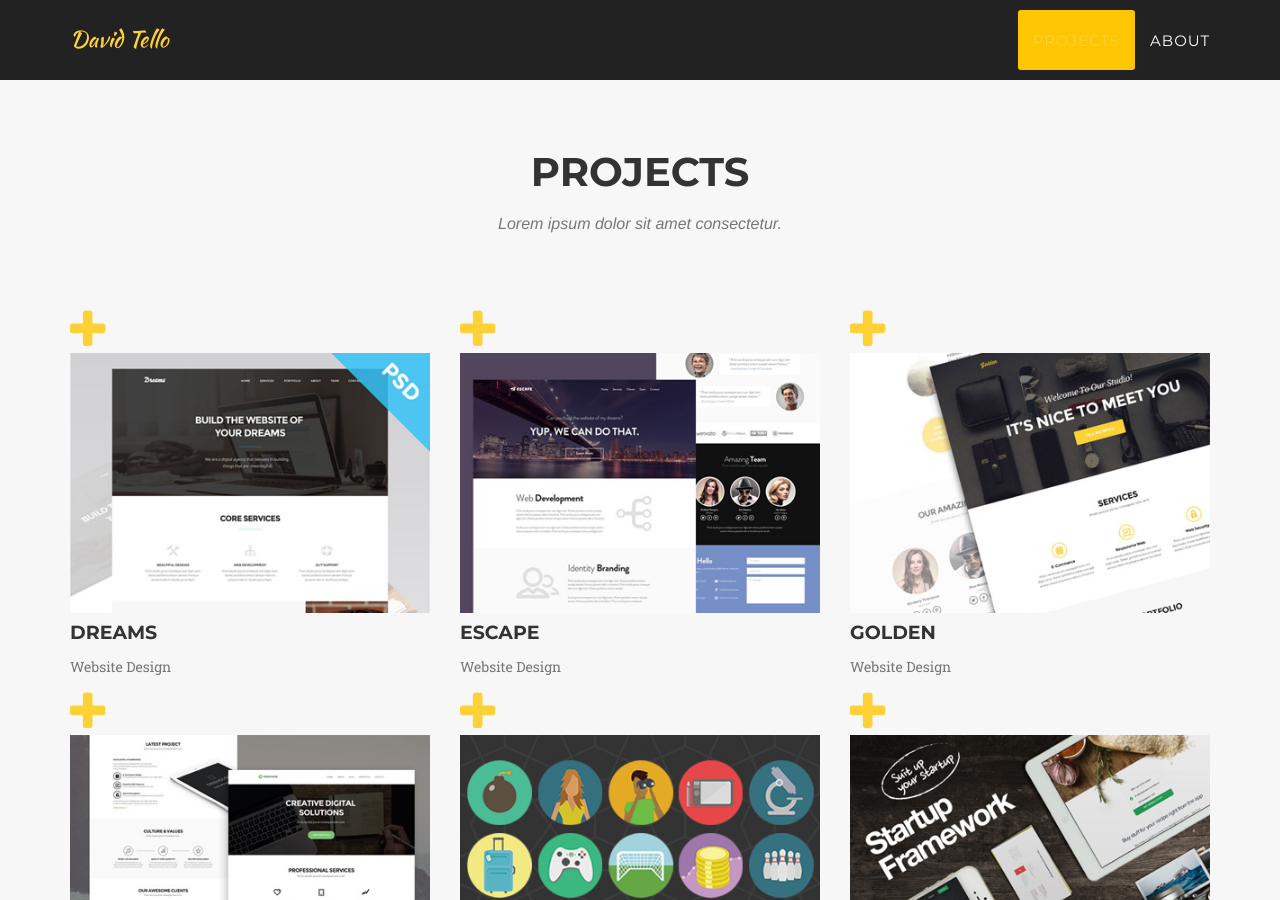
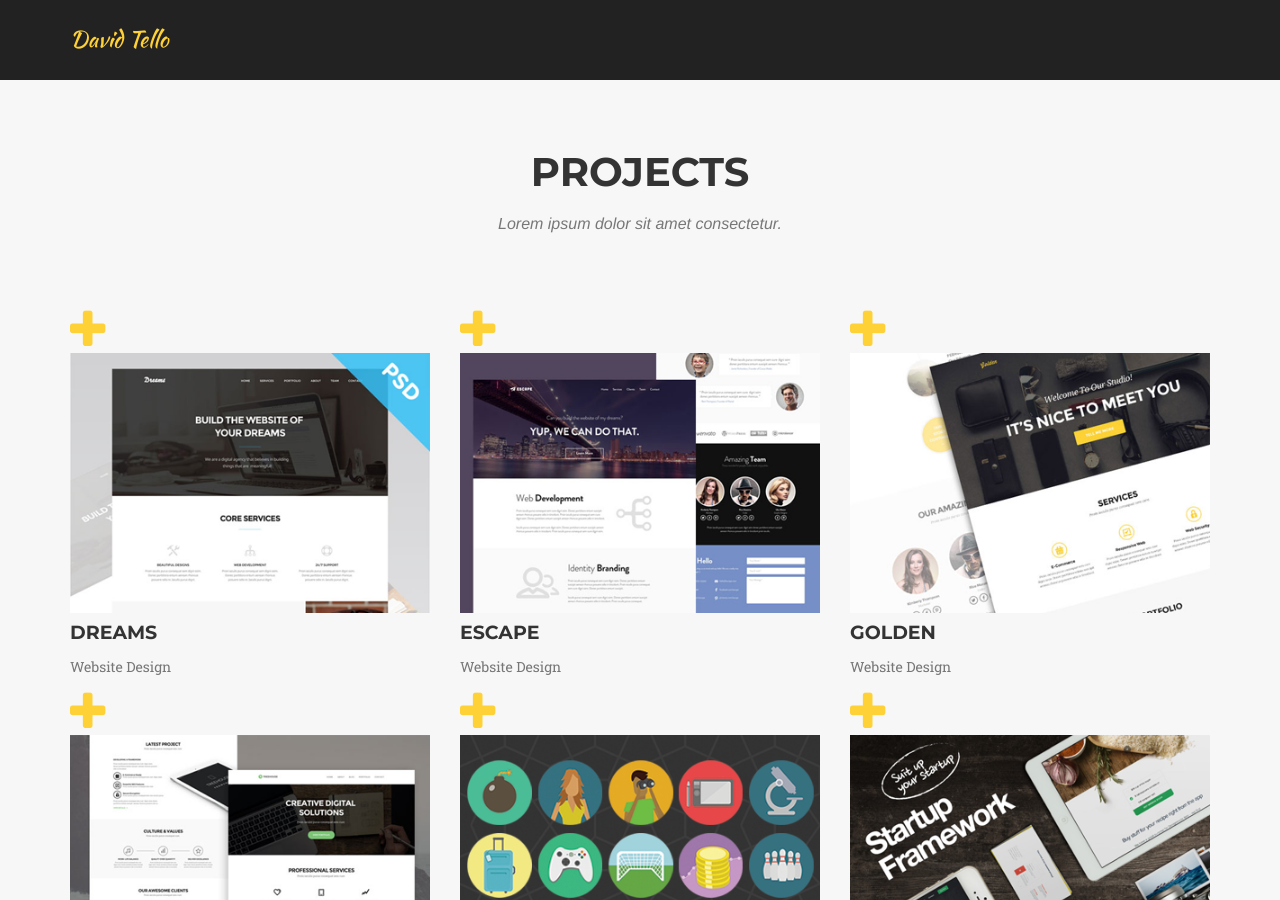
Before and after one commit to DavidTello1/Portfolio, a Jekyll site: the page built from index.html, in a window 1280 px wide and 900 px high. Built offline with Jekyll 4.4.1, drawn with Linux system fonts in a browser that asks for light colours; some web fonts are replaced.

Commit message:
Update header.html

```diff
--- a/_includes/header.html
+++ b/_includes/header.html
@@ -18,10 +18,10 @@
                     <li class="hidden">
                         <a href="#page-top"></a>
                     </li>
-                    <li>
+                    <li class="hidden">
                         <a class="page-scroll" href="#projects">Projects</a>
                     </li>
-                    <li>
+                    <li class="hidden">
                         <a class="page-scroll" href="#about">About</a>
                     </li>
                 </ul>
```
